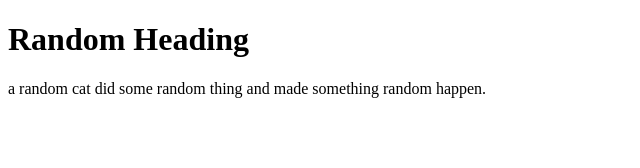
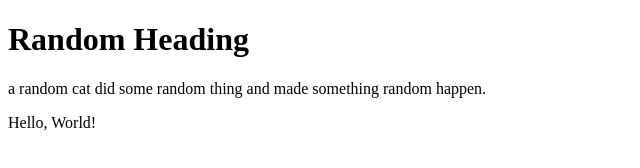
Before and after one commit to augustine1252003/html_boilerplate, a plain HTML site: page index.html in a window 1280 px wide. Shown: the full height of the page, 0-640 px from the left. Drawn offline with Linux system fonts and the light colour scheme.

Commit message:
second commit

```diff
--- a/index.html
+++ b/index.html
@@ -10,5 +10,7 @@
         <p>
             a random cat did some random thing and made something random happen.
         </p>
+        <p id="tp"></p>
+        <script src="script/index.js"></script>
     </body>
 </html>
--- /dev/null
+++ b/script/index.js
@@ -0,0 +1 @@
+document.getElementById('tp').innerHTML = 'Hello, World!';
```
